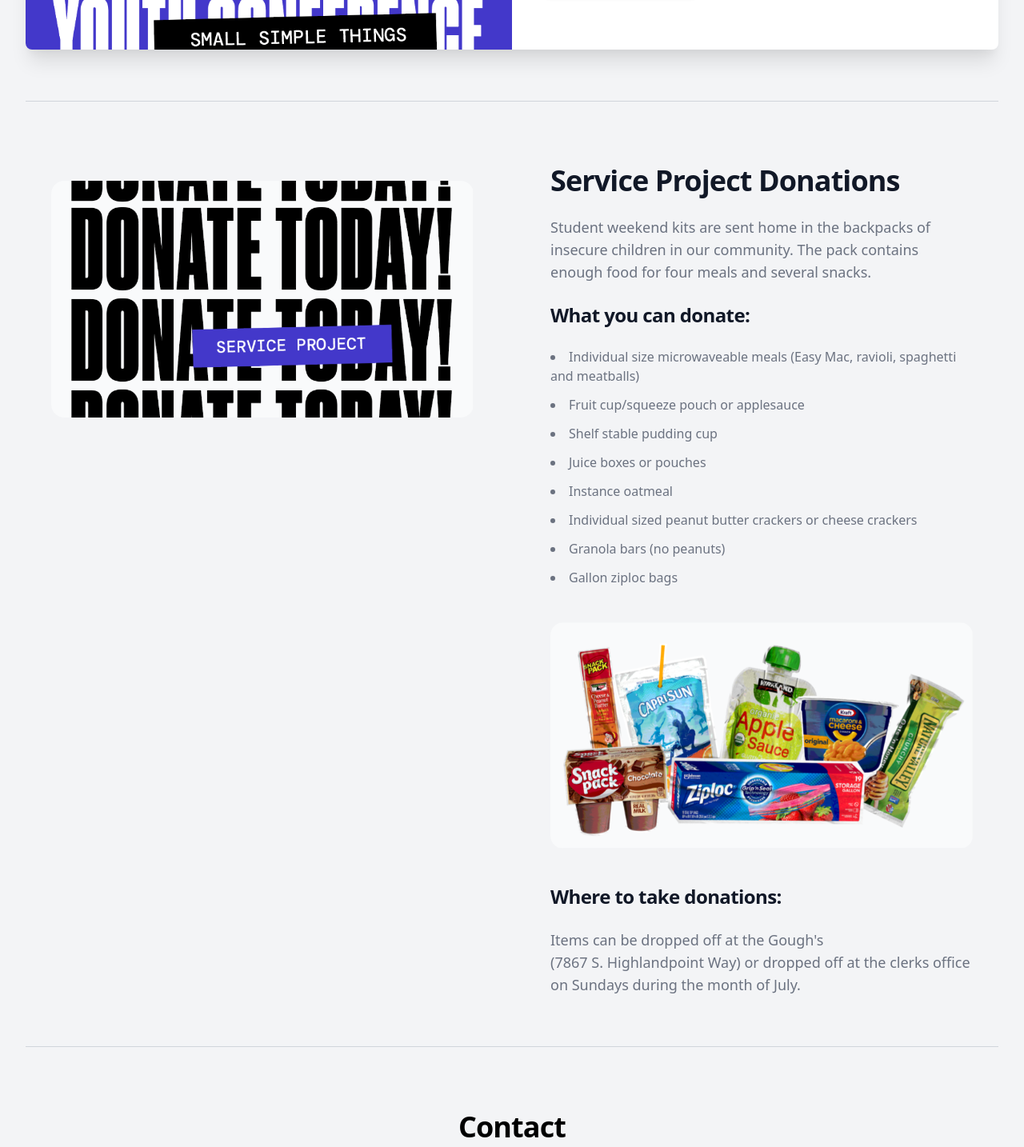
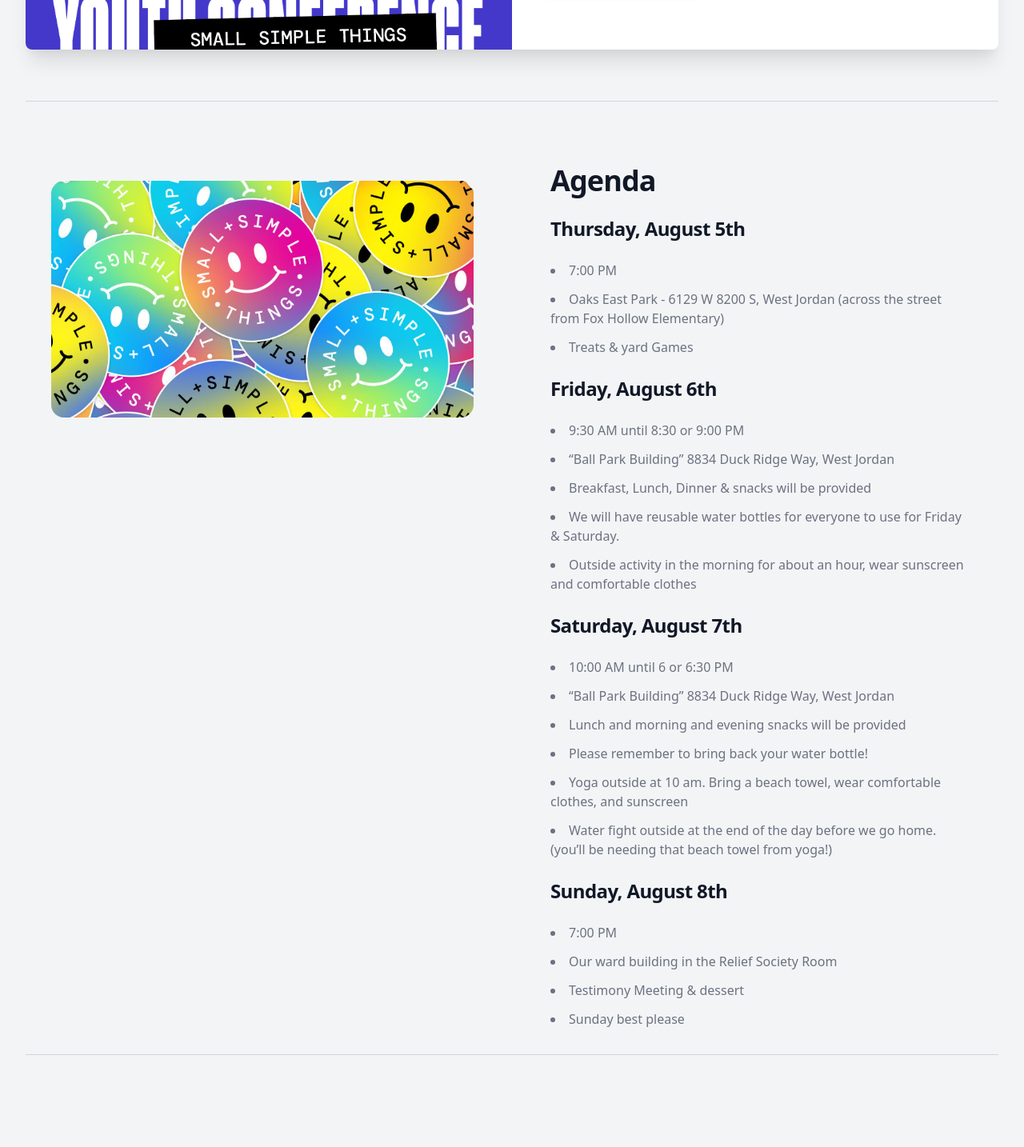
Before and after one commit to snicol21/ourwardapp, a Next.js app: page /youth-conference in a window 1280 px wide. Shown: the part 520-1954 px from the top of the page at 80% size. Built offline with nearby package versions, Linux system fonts and the light colour scheme; a web font is replaced by a local one.

Commit message:
update youth conference event; add agenda

```diff
--- a/data/dataIndex.tsx
+++ b/data/dataIndex.tsx
@@ -46,30 +46,6 @@ export const dataInfoCards: IEventCard[] = [
       },
     },
     hidden: true,
-  },
-  {
-    title: "Neighborhood & Ward Pizza Party",
-    date: new Date("July 30, 2021 18:00:00"),
-    image: {
-      src: "/images/events/pizza-party.png",
-    },
-    button: {
-      modal: {
-        type: "event",
-        data: {
-          title: "Neighborhood & Ward Pizza Party",
-          subtitle: "Ward Activity",
-          image: {
-            src: "/images/events/pizza-party.png",
-          },
-          date: new Date("July 30, 2021 18:00:00"),
-          duration: 120,
-          location: "Copperton Park\n8700 10305 S, Copperton, UT",
-          details: "Invite your neighbors. Bring a dessert or side to share.",
-        },
-      },
-    },
-    hidden: false,
   },
   {
     title: "Relief Society Ministering Interviews",
@@ -280,34 +256,17 @@ export const dataInfoCards: IEventCard[] = [
         },
       },
     },
-    hidden: false,
+    hidden: true,
   },
   {
-    title: "Youth Conference Registration",
+    title: "Youth Conference",
     date: new Date("August 5, 2021 19:00:00"),
     image: {
       src: "/images/youth-conference/M3W_YouthConf_Image-2.png",
     },
     button: {
-      modal: {
-        type: "event",
-        data: {
-          title: "Youth Conference Registration",
-          image: {
-            src: "/images/events/supporting-children-and-youth.png",
-          },
-          date: new Date("August 5, 2021 19:00:00"),
-          duration: 2940,
-          location: "Ward Building",
-          details: "Join us for Youth Conference August 5-8 \nTentative Schedule:\nThursday 7pm - 9pm\nFriday 9:30 am - 9pm\nSaturday 10:30 am - 8 pm",
-          button: {
-            text: "Sign Up",
-            link: {
-              url: "https://docs.google.com/forms/d/e/1FAIpQLSe0jrytdc8DlWg4jsZYhi5a2iPBvDdPIYygz9hUhcTvUx7MvA/viewform",
-              external: true,
-            },
-          },
-        },
+      link: {
+        url: "/youth-conference",
       },
     },
     hidden: false,
--- a/pages/youth-conference.tsx
+++ b/pages/youth-conference.tsx
@@ -26,6 +26,58 @@ function YouthConference() {
         </div>
         <div className="pt-16">
           <Divider />
+          <div className="lg:mx-auto lg:max-w-7xl lg:px-8 lg:grid lg:grid-cols-2 lg:gap-24 lg:items-start">
+            <div className="mt-5 relative sm:py-16 lg:py-0">
+              <div className="relative mx-auto max-w-md px-4 sm:max-w-3xl sm:px-6 lg:px-0 lg:max-w-none lg:py-20">
+                <div className="relative pt-64 pb-10 overflow-hidden">
+                  <img
+                    className="absolute inset-0 h-full w-full object-cover rounded-2xl"
+                    src="/images/youth-conference/M3W-youthconference-agenda.jpg"
+                    alt=""
+                  />
+                </div>
+              </div>
+            </div>
+
+            <div className="relative mx-auto max-w-md px-4 sm:max-w-3xl sm:px-6 lg:px-0">
+              <div className="pt-12 sm:pt-16 lg:pt-20">
+                <h2 className="text-3xl text-gray-900 font-extrabold tracking-tight sm:text-4xl">Agenda</h2>
+                <div className="mt-6 text-gray-500 space-y-6">
+                  <h3 className="text-xl text-gray-900 font-extrabold tracking-tight sm:text-2xl">Thursday, August 5th</h3>
+                  <ul className="list-inside list-disc space-y-3">
+                    <li>7:00 PM</li>
+                    <li>Oaks East Park - 6129 W 8200 S, West Jordan (across the street from Fox Hollow Elementary)</li>
+                    <li>Treats &amp; yard Games</li>
+                  </ul>
+                  <h3 className="text-xl text-gray-900 font-extrabold tracking-tight sm:text-2xl">Friday, August 6th</h3>
+                  <ul className="list-inside list-disc space-y-3">
+                    <li>9:30 AM until 8:30 or 9:00 PM</li>
+                    <li>“Ball Park Building” 8834 Duck Ridge Way, West Jordan</li>
+                    <li>Breakfast, Lunch, Dinner &amp; snacks will be provided</li>
+                    <li>We will have reusable water bottles for everyone to use for Friday &amp; Saturday.</li>
+                    <li>Outside activity in the morning for about an hour, wear sunscreen and comfortable clothes</li>
+                  </ul>
+                  <h3 className="text-xl text-gray-900 font-extrabold tracking-tight sm:text-2xl">Saturday, August 7th</h3>
+                  <ul className="list-inside list-disc space-y-3">
+                    <li>10:00 AM until 6 or 6:30 PM</li>
+                    <li>“Ball Park Building” 8834 Duck Ridge Way, West Jordan</li>
+                    <li>Lunch and morning and evening snacks will be provided</li>
+                    <li>Please remember to bring back your water bottle!</li>
+                    <li>Yoga outside at 10 am. Bring a beach towel, wear comfortable clothes, and sunscreen</li>
+                    <li>Water fight outside at the end of the day before we go home. (you’ll be needing that beach towel from yoga!)</li>
+                  </ul>
+                  <h3 className="text-xl text-gray-900 font-extrabold tracking-tight sm:text-2xl">Sunday, August 8th</h3>
+                  <ul className="list-inside list-disc space-y-3">
+                    <li>7:00 PM</li>
+                    <li>Our ward building in the Relief Society Room</li>
+                    <li>Testimony Meeting &amp; dessert</li>
+                    <li>Sunday best please</li>
+                  </ul>
+                </div>
+              </div>
+            </div>
+          </div>
+          <Divider className="pt-16" />
           <div className="lg:mx-auto lg:max-w-7xl lg:px-8 lg:grid lg:grid-cols-2 lg:gap-24 lg:items-start">
             <div className="mt-5 relative sm:py-16 lg:py-0">
               <div className="relative mx-auto max-w-md px-4 sm:max-w-3xl sm:px-6 lg:px-0 lg:max-w-none lg:py-20">
```
Also changed, not shown: public/images/youth-conference/M3W-youthconference-agenda.jpg (added).
